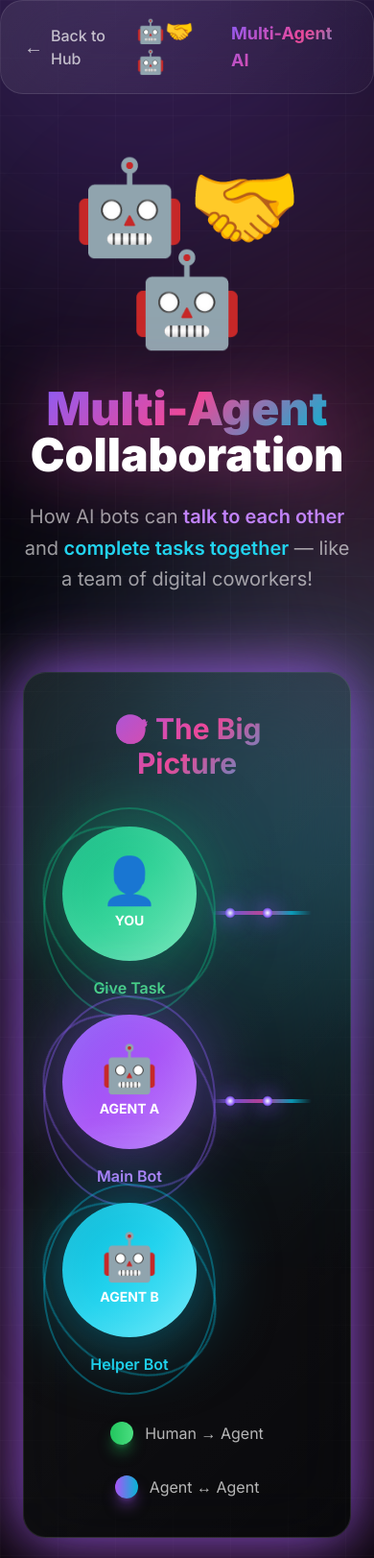
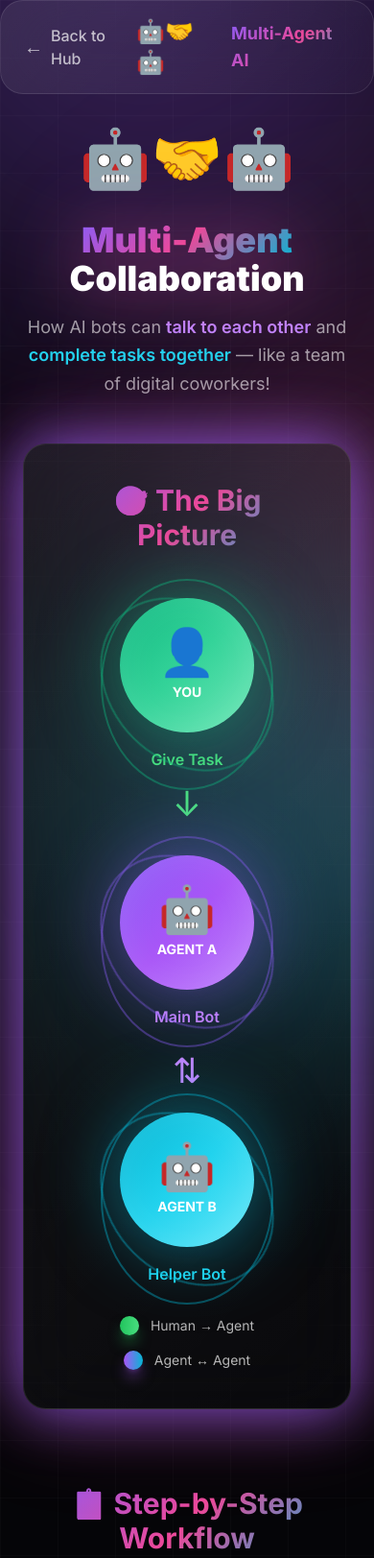
Before and after one commit to rathishkumarlearning/ai-tools-hub, a plain HTML site: page multi-agent.html in a window 390 px wide. Shown: the top 1623 px of the page at 96% size. Drawn offline with nearby package versions, Linux system fonts and the light colour scheme.

Commit message:
Fix mobile layout - vertical diagram, responsive spacing

```diff
--- a/multi-agent.html
+++ b/multi-agent.html
@@ -383,15 +383,15 @@
     </nav>
 
     <!-- Hero Section -->
-    <div class="text-center py-20 px-6 relative">
+    <div class="text-center py-12 md:py-20 px-4 md:px-6 relative">
       <div class="float">
-        <div class="text-8xl mb-8">🤖🤝🤖</div>
+        <div class="text-6xl md:text-8xl mb-6 md:mb-8">🤖🤝🤖</div>
       </div>
-      <h1 class="text-5xl md:text-7xl font-black mb-6 hero-title">
+      <h1 class="text-4xl md:text-7xl font-black mb-4 md:mb-6 hero-title">
         <span class="gradient-text">Multi-Agent</span><br>
         <span class="text-white">Collaboration</span>
       </h1>
-      <p class="text-xl md:text-2xl text-white/60 max-w-3xl mx-auto leading-relaxed">
+      <p class="text-lg md:text-2xl text-white/60 max-w-3xl mx-auto leading-relaxed px-2">
         How AI bots can <span class="text-purple-400 font-semibold">talk to each other</span> and
         <span class="text-cyan-400 font-semibold">complete tasks together</span> — like a team of digital coworkers!
       </p>
@@ -402,7 +402,49 @@
       <div class="glass p-10 max-w-5xl mx-auto pulse-glow">
         <h2 class="text-3xl font-bold text-center mb-12 gradient-text">🎯 The Big Picture</h2>
 
-        <div class="flex items-center justify-between gap-4 flex-wrap md:flex-nowrap">
+        <!-- Mobile Layout (Vertical) -->
+        <div class="flex flex-col items-center gap-6 md:hidden">
+
+          <!-- Human -->
+          <div class="agent-container human-node">
+            <div class="agent-rings"></div>
+            <div class="agent-node">
+              <span class="text-5xl">👤</span>
+              <span class="text-sm font-bold mt-2">YOU</span>
+            </div>
+            <p class="text-green-400 font-semibold mt-4">Give Task</p>
+          </div>
+
+          <!-- Arrow Down -->
+          <div class="text-4xl text-green-400 animate-bounce">↓</div>
+
+          <!-- Agent A -->
+          <div class="agent-container agent-a">
+            <div class="agent-rings"></div>
+            <div class="agent-node">
+              <span class="text-5xl">🤖</span>
+              <span class="text-sm font-bold mt-2">AGENT A</span>
+            </div>
+            <p class="text-purple-400 font-semibold mt-4">Main Bot</p>
+          </div>
+
+          <!-- Bidirectional Arrow -->
+          <div class="text-4xl text-purple-400">⇅</div>
+
+          <!-- Agent B -->
+          <div class="agent-container agent-b">
+            <div class="agent-rings"></div>
+            <div class="agent-node">
+              <span class="text-5xl">🤖</span>
+              <span class="text-sm font-bold mt-2">AGENT B</span>
+            </div>
+            <p class="text-cyan-400 font-semibold mt-4">Helper Bot</p>
+          </div>
+
+        </div>
+
+        <!-- Desktop Layout (Horizontal) -->
+        <div class="hidden md:flex items-center justify-between gap-4">
 
           <!-- Human -->
           <div class="agent-container human-node">
@@ -454,14 +496,14 @@
         </div>
 
         <!-- Legend -->
-        <div class="flex justify-center gap-8 mt-12 flex-wrap">
-          <div class="flex items-center gap-3">
-            <div class="w-6 h-6 rounded-full bg-gradient-to-r from-green-500 to-green-400 shadow-lg shadow-green-500/50"></div>
-            <span class="text-white/70">Human → Agent</span>
+        <div class="flex flex-col md:flex-row justify-center gap-4 md:gap-8 mt-8 md:mt-12">
+          <div class="flex items-center justify-center gap-3">
+            <div class="w-5 h-5 md:w-6 md:h-6 rounded-full bg-gradient-to-r from-green-500 to-green-400 shadow-lg shadow-green-500/50"></div>
+            <span class="text-white/70 text-sm md:text-base">Human → Agent</span>
           </div>
-          <div class="flex items-center gap-3">
-            <div class="w-6 h-6 rounded-full bg-gradient-to-r from-purple-500 to-cyan-500 shadow-lg shadow-purple-500/50"></div>
-            <span class="text-white/70">Agent ↔ Agent</span>
+          <div class="flex items-center justify-center gap-3">
+            <div class="w-5 h-5 md:w-6 md:h-6 rounded-full bg-gradient-to-r from-purple-500 to-cyan-500 shadow-lg shadow-purple-500/50"></div>
+            <span class="text-white/70 text-sm md:text-base">Agent ↔ Agent</span>
           </div>
         </div>
       </div>
@@ -701,9 +743,9 @@
         <p class="text-white/50 text-center mb-12">How your agents could work together</p>
 
         <div class="glass p-8">
-          <div class="flex items-center justify-around flex-wrap gap-8 mb-10">
+          <div class="flex flex-col md:flex-row items-center justify-around gap-6 md:gap-8 mb-10">
 
-            <div class="agent-container agent-a" style="transform: scale(0.8);">
+            <div class="agent-container agent-a" style="transform: scale(0.75);">
               <div class="agent-rings"></div>
               <div class="agent-node">
                 <span class="text-4xl">🐀</span>
@@ -713,9 +755,9 @@
               <p class="text-white/40 text-sm">Life, family, general</p>
             </div>
 
-            <div class="text-5xl text-white/20 font-light">⟷</div>
+            <div class="text-4xl md:text-5xl text-white/20 font-light rotate-90 md:rotate-0">⟷</div>
 
-            <div class="agent-container agent-b" style="transform: scale(0.8);">
+            <div class="agent-container agent-b" style="transform: scale(0.75);">
               <div class="agent-rings"></div>
               <div class="agent-node">
                 <span class="text-4xl">👨‍💻</span>
```
